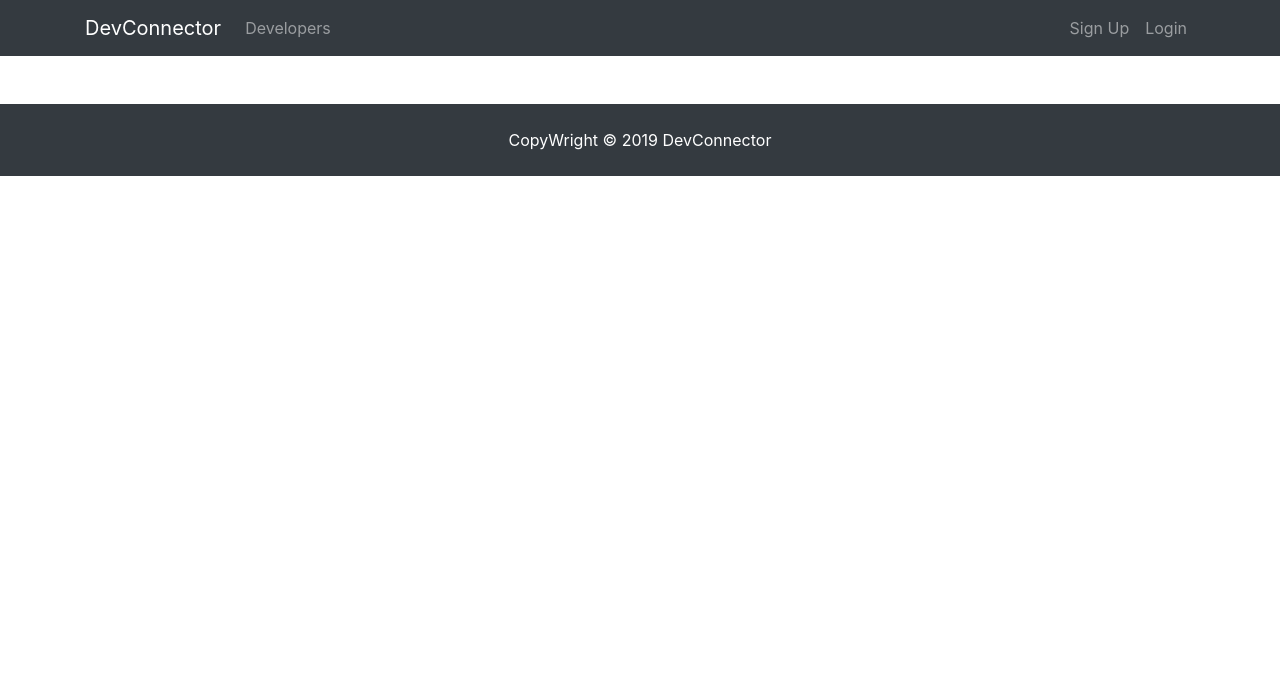
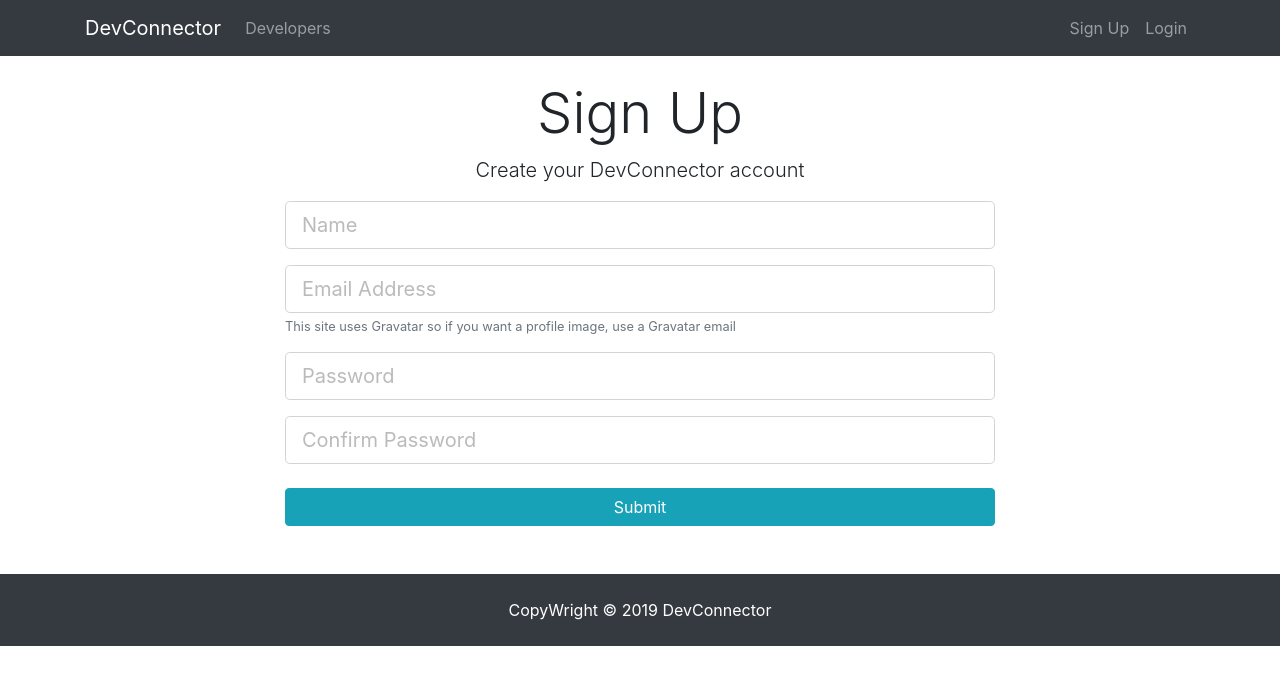
Before and after one commit to tkurudi/MERN-full-stack, a React (Create React App) app in the folder client/: page /register in a window 1280 px wide. Shown: the top 684 px of the page. Built offline with nearby package versions, Linux system fonts and the light colour scheme.

Commit message:
added stuff

```diff
--- a/client/src/App.js
+++ b/client/src/App.js
@@ -3,6 +3,8 @@
 import Navbar from './components/layout/Navbar';
 import Footer from './components/layout/Footer';
 import Landing from './components/layout/Landing';
+import Register from './components/Auth/Register';
+import Login from './components/Auth/Login';
 
 import './App.css';
 
@@ -13,6 +15,11 @@
       <div className="App">
       <Navbar />
       <Route exact path="/" component={Landing}/>
+      <div className="container">
+      <Route exact path="/register" component={Register}/>
+      <Route exact path="/login" component={Login}/>
+
+      </div>
         <Footer/>
       </div>
       </Router>
--- a/client/src/components/Auth/Login.js
+++ b/client/src/components/Auth/Login.js
@@ -4,7 +4,7 @@
   render() {
     return (
       <div>
-
+        <h1>login</h1>
       </div>
     )
   }
--- a/client/src/components/Auth/Register.js
+++ b/client/src/components/Auth/Register.js
@@ -1,10 +1,49 @@
 import React, { Component } from 'react'
 
 export default class Register extends Component {
+        state = {
+            name: '',
+            email: '',
+            password: '',
+            password2: '',
+            errors: {}
+        }
+
+
+  onChange = (e) => {
+        this.setState({
+            [e.target.name]: e.target.value
+        })
+        }
+
+
   render() {
     return (
-      <div>
-
+        <div className="register">
+        <div className="container">
+          <div className="row">
+            <div className="col-md-8 m-auto">
+              <h1 className="display-4 text-center">Sign Up</h1>
+              <p className="lead text-center">Create your DevConnector account</p>
+              <form action="create-profile.html">
+                <div className="form-group">
+                  <input type="text" className="form-control form-control-lg" placeholder="Name" name="name" value={this.state.name} onChange={this.onChange} required />
+                </div>
+                <div className="form-group">
+                  <input type="email" className="form-control form-control-lg" placeholder="Email Address" name="email" value={this.state.email} onChange={this.onChange} />
+                  <small className="form-text text-muted">This site uses Gravatar so if you want a profile image, use a Gravatar email</small>
+                </div>
+                <div className="form-group">
+                  <input type="password" className="form-control form-control-lg" placeholder="Password" name="password" value={this.state.password} onChange={this.onChange} />
+                </div>
+                <div className="form-group">
+                  <input type="password" className="form-control form-control-lg" placeholder="Confirm Password" name="password2" value={this.state.password2} onChange={this.onChange}/>
+                </div>
+                <input type="submit" className="btn btn-info btn-block mt-4" />
+              </form>
+            </div>
+          </div>
+        </div>
       </div>
     )
   }
--- a/client/src/components/layout/Landing.js
+++ b/client/src/components/layout/Landing.js
@@ -1,4 +1,5 @@
 import React, { Component } from 'react'
+import {Link} from 'react-router-dom';
 
 export default class Landing extends Component {
   render() {
@@ -12,8 +13,8 @@
                 </h1>
                 <p className="lead"> Create a developer profile/portfolio, share posts and get help from other developers</p>
                 <hr />
-                <a href="register.html" className="btn btn-lg btn-info mr-2">Sign Up</a>
-                <a href="login.html" className="btn btn-lg btn-light">Login</a>
+                <Link to="/register" className="btn btn-lg btn-info mr-2">Sign Up</Link>
+                <Link to="/login" className="btn btn-lg btn-light">Login</Link>
               </div>
             </div>
           </div>
--- a/client/src/components/layout/Navbar.js
+++ b/client/src/components/layout/Navbar.js
@@ -1,11 +1,11 @@
 import React, { Component } from 'react'
-
+import {Link} from 'react-router-dom';
 export default class Navbar extends Component {
   render() {
     return (
         <nav className="navbar navbar-expand-sm navbar-dark bg-dark mb-4">
         <div className="container">
-          <a className="navbar-brand" href="landing.html">DevConnector</a>
+          <Link className="navbar-brand" to="/">DevConnector</Link>
           <button className="navbar-toggler" type="button" data-toggle="collapse" data-target="#mobile-nav">
             <span className="navbar-toggler-icon"></span>
           </button>
@@ -13,17 +13,17 @@
           <div className="collapse navbar-collapse" id="mobile-nav">
             <ul className="navbar-nav mr-auto">
               <li className="nav-item">
-                <a className="nav-link" href="profiles.html"> Developers
-                </a>
+                <Link className="nav-link" to="/profiles"> Developers
+                </Link>
               </li>
             </ul>
 
             <ul className="navbar-nav ml-auto">
               <li className="nav-item">
-                <a className="nav-link" href="register.html">Sign Up</a>
+                <Link className="nav-link" to="/register">Sign Up</Link>
               </li>
               <li className="nav-item">
-                <a className="nav-link" href="login.html">Login</a>
+                <Link className="nav-link" to ="/login">Login</Link>
               </li>
             </ul>
           </div>
```
